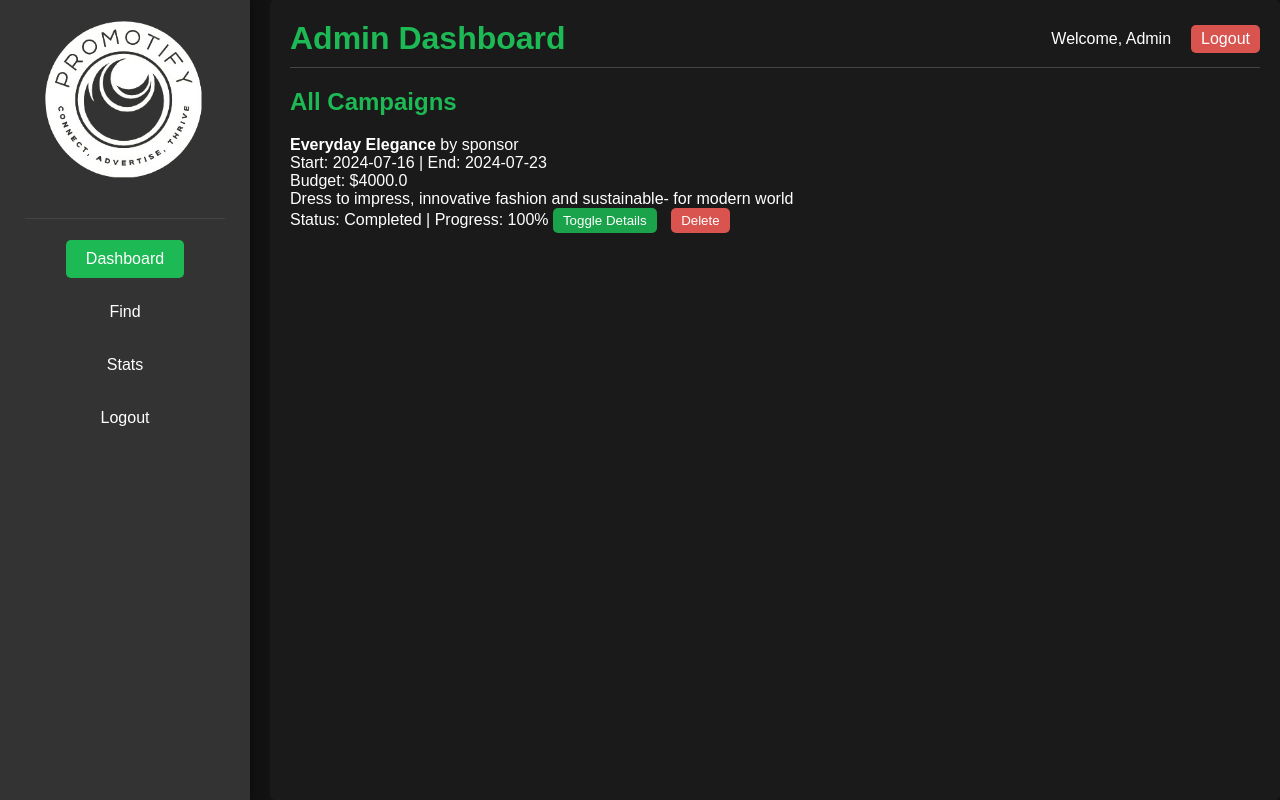
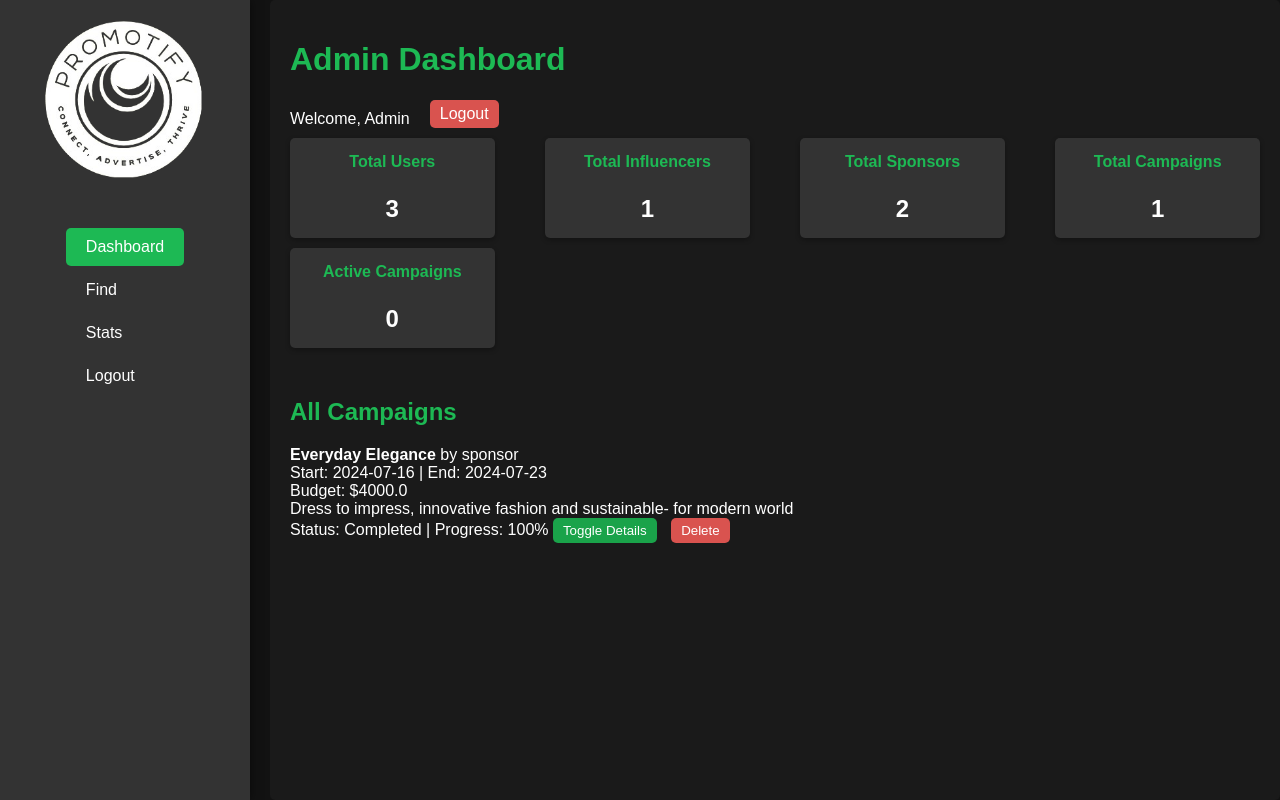
Before and after one commit to Deepesh1604/Promotify, a Flask app: page /adash in a window 1280 px wide. Run offline with Flask 3, Linux system fonts and the light colour scheme; the visitor is signed in with stand-in values (Sample User, id 1); data comes from the database, SQL or seed files in the repository; both versions use the stored data as it was after the commit; data that the repository does not hold is empty.

Commit message:
basicupdates

```diff
--- a/main.py
+++ b/main.py
@@ -1,14 +1,15 @@
 from flask import Flask, render_template, redirect, url_for, request, flash, session
 from flask_sqlalchemy import SQLAlchemy
-from datetime import datetime
+from datetime import datetime , timedelta
 import sqlalchemy
 from sqlalchemy import func
 from sqlalchemy import or_
+import json
 
 app = Flask(__name__)
 app.config['SQLALCHEMY_DATABASE_URI'] = 'sqlite:///app.db'
 app.config['SQLALCHEMY_TRACK_MODIFICATIONS'] = False
-app.config['SECRET_KEY'] = 'your_secret_key'  # Replace with your own secret key
+app.config['SECRET_KEY'] = 'your_secret_key'
 db = SQLAlchemy(app)
 
 ADMIN_EMAIL = 'admin@gmail.com'
@@ -23,6 +24,7 @@ class Influencer(db.Model):
     linkedin = db.Column(db.String(150), unique=True, nullable=True)
     twitter = db.Column(db.String(150), unique=True, nullable=True)
     youtube = db.Column(db.String(150), unique=True, nullable=True)
+    date_joined = db.Column(db.DateTime, default=datetime.utcnow)  # Add this line
     campaigns = db.relationship('Campaign', secondary='application',
                                 primaryjoin="and_(Influencer.id==Application.influencer_id, Application.status=='accepted')",
                                 backref=db.backref('accepted_influencers', lazy='dynamic'))
@@ -33,6 +35,7 @@ class Sponsor(db.Model):
     email = db.Column(db.String(150), unique=True, nullable=False)
     password = db.Column(db.String(150), nullable=False)
     industry = db.Column(db.String(150), nullable=False)
+    date_joined = db.Column(db.DateTime, default=datetime.utcnow)  # Add this line
 
 class Campaign(db.Model):
     id = db.Column(db.Integer, primary_key=True)
@@ -55,7 +58,7 @@ class Application(db.Model):
     id = db.Column(db.Integer, primary_key=True)
     influencer_id = db.Column(db.Integer, db.ForeignKey('influencer.id'), nullable=False)
     campaign_id = db.Column(db.Integer, db.ForeignKey('campaign.id'), nullable=False)
-    status = db.Column(db.String(20), default='pending')  # 'pending', 'accepted', or 'rejected'
+    status = db.Column(db.String(20), default='pending')
     created_at = db.Column(db.DateTime, default=datetime.utcnow)
 
     influencer = db.relationship('Influencer', backref=db.backref('applications', lazy=True))
@@ -63,6 +66,8 @@ class Application(db.Model):
 
     def __repr__(self):
         return f"<Application {self.id}: {self.influencer.username} for {self.campaign.name}>"
+
+# Routing started
 
 @app.route('/')
 def index():
@@ -88,7 +93,7 @@ def spon_logout():
     session.pop('sponsor_logged_in', None)
     session.pop('sponsor_id', None)
     flash('You have been logged out.', 'success')
-    return redirect(url_for('index'))
+    return redirect(url_for('spon_log'))
 
 @app.route('/sreg', methods=['GET', 'POST'])
 def spon_reg():
@@ -172,7 +177,7 @@ def influ_dash(campaign_id=None):
 @app.route('/ilogout')
 def influ_logout():
     session.pop('influencer_id', None)
-    return redirect(url_for('index'))
+    return redirect(url_for('influ_log'))
 
 @app.route('/adash')
 def admin_dash():
@@ -206,31 +211,37 @@ def admin_dash():
         days_passed = (datetime.utcnow().date() - campaign.start_date).days
         campaign.progress = min(max(int((days_passed / total_days) * 100), 0), 100)
 
+    # Calculate stats
+    total_users = Influencer.query.count() + Sponsor.query.count()
+    total_influencers = Influencer.query.count()
+    total_sponsors = Sponsor.query.count()
+    total_campaigns = Campaign.query.count()
+    active_campaigns = Campaign.query.filter(
+        Campaign.start_date <= datetime.utcnow().date(),
+        Campaign.end_date >= datetime.utcnow().date()
+    ).count()
+
+    stats = {
+        'total_users': total_users,
+        'total_influencers': total_influencers,
+        'total_sponsors': total_sponsors,
+        'total_campaigns': total_campaigns,
+        'active_campaigns': active_campaigns
+    }
+
     return render_template('admin_dash.html',
                            campaigns=campaigns,
-                           search_query=search_query)
+                           search_query=search_query,
+                           stats=stats)
 
-# @app.route('/delete_campaign/<int:campaign_id>', methods=['POST'])
-# def delete_campaign(campaign_id):
+# @app.route('/view_campaign/<int:campaign_id>')
+# def view_campaign(campaign_id):
 #     if 'admin_logged_in' not in session or not session['admin_logged_in']:
 #         flash('You need to log in first.', 'error')
 #         return redirect(url_for('admin_log'))
 
 #     campaign = Campaign.query.get_or_404(campaign_id)
-#     db.session.delete(campaign)
-#     db.session.commit()
-#     flash(f'Campaign "{campaign.name}" has been deleted.', 'success')
-#     return redirect(url_for('admin_dash'))
-
-@app.route('/view_campaign/<int:campaign_id>')
-def view_campaign(campaign_id):
-    if 'admin_logged_in' not in session or not session['admin_logged_in']:
-        flash('You need to log in first.', 'error')
-        return redirect(url_for('admin_log'))
-
-    campaign = Campaign.query.get_or_404(campaign_id)
-    return render_template('view_campaign.html', campaign=campaign)
-
+#     return render_template('view_campaign.html', campaign=campaign)
 
 @app.route('/alogin', methods=['GET', 'POST'])
 def admin_log():
@@ -248,6 +259,12 @@ def admin_log():
 
     return render_template('admin_log.html')
 
+
+@app.route('/alogout')
+def admin_logout():
+    session.pop('admin_logged_in', None)
+    flash('You have been logged out.', 'success')
+    return redirect(url_for('admin_log'))
 
 @app.route('/afind')
 def afind():
@@ -278,6 +295,8 @@ def afind():
                            search_query=search_query,
                            filter_options=filter_options)
 
+
+
 @app.route('/remove_sponsor/<int:sponsor_id>', methods=['POST'])
 def remove_sponsor(sponsor_id):
     if 'admin_logged_in' not in session or not session['admin_logged_in']:
@@ -289,7 +308,6 @@ def remove_sponsor(sponsor_id):
     db.session.commit()
     flash(f'Sponsor "{sponsor.username}" has been removed.', 'success')
 
-    # Redirect back to afind with the same search query and filters
     search_query = request.args.get('search', '')
     filter_options = request.args.getlist('filter')
     return redirect(url_for('afind', search=search_query, filter=filter_options))
@@ -305,7 +323,6 @@ def remove_influencer(influencer_id):
     db.session.commit()
     flash(f'Influencer "{influencer.username}" has been removed.', 'success')
 
-    # Redirect back to afind with the same search query and filters
     search_query = request.args.get('search', '')
     filter_options = request.args.getlist('filter')
     return redirect(url_for('afind', search=search_query, filter=filter_options))
@@ -321,17 +338,90 @@ def remove_campaign(campaign_id):
     db.session.commit()
     flash(f'Campaign "{campaign.name}" has been removed.', 'success')
 
-    # Redirect back to afind with the same search query and filters
     search_query = request.args.get('search', '')
     filter_options = request.args.getlist('filter')
     return redirect(url_for('afind', search=search_query, filter=filter_options))
+
+    influencer = Influencer.query.get_or_404(influencer_id)
+    db.session.delete(influencer)
+    db.session.commit()
+    flash(f'Influencer "{influencer.username}" has been removed.', 'success')
+    return redirect(url_for('a_find'))
+
+from sqlalchemy import func, extract
+
+def get_user_growth_data():
+    end_date = datetime.utcnow()
+    start_date = end_date - timedelta(days=180)  # Last 6 months
+
+    new_users = db.session.query(
+        func.strftime('%Y-%m', Influencer.date_joined).label('month'),
+        func.count(Influencer.id).label('count')
+    ).filter(Influencer.date_joined >= start_date).group_by('month').all()
+
+    new_users += db.session.query(
+        func.strftime('%Y-%m', Sponsor.date_joined).label('month'),
+        func.count(Sponsor.id).label('count')
+    ).filter(Sponsor.date_joined >= start_date).group_by('month').all()
+
+    # Process the data into the format needed for the chart
+    months = [start_date + timedelta(days=30*i) for i in range(6)]
+    new_user_data = [sum(nu.count for nu in new_users if nu.month == month.strftime('%Y-%m')) for month in months]
+
+    return {
+        'labels': [month.strftime('%b') for month in months],
+        'new_users': new_user_data,
+    }
+
+# ... (your existing imports and app setup)
+
+def get_user_distribution():
+    influencer_count = Influencer.query.count()
+    sponsor_count = Sponsor.query.count()
+
+    return {
+        'labels': ['Influencers', 'Sponsors'],
+        'data': [influencer_count, sponsor_count]
+    }
+
+def get_campaign_count():
+    active_count = Campaign.query.filter(
+        Campaign.start_date <= datetime.utcnow(),
+        Campaign.end_date >= datetime.utcnow()
+    ).count()
+    completed_count = Campaign.query.filter(
+        Campaign.end_date < datetime.utcnow()
+    ).count()
+    upcoming_count = Campaign.query.filter(
+        Campaign.start_date > datetime.utcnow()
+    ).count()
+
+    return {
+        'labels': ['Active', 'Completed', 'Upcoming'],
+        'data': [active_count, completed_count, upcoming_count]
+    }
+
+def get_top_industries():
+    top_industries = db.session.query(
+        Sponsor.industry,
+        func.count(Sponsor.id).label('count')
+    ).group_by(Sponsor.industry).order_by(func.count(Sponsor.id).desc()).limit(5).all()
+
+    return {
+        'labels': [industry for industry, _ in top_industries],
+        'data': [count for _, count in top_industries]
+    }
+
 @app.route('/astats')
-def astats():
-    if 'admin_logged_in' in session and session['admin_logged_in']:
-        return render_template('astats.html')
-    else:
-        flash('You need to log in first.', 'error')
-        return redirect(url_for('admin_log'))
+def admin_stats():
+    user_distribution = get_user_distribution()
+    campaign_count = get_campaign_count()
+    top_industries = get_top_industries()
+
+    return render_template('astats.html',
+                           user_distribution=json.dumps(user_distribution),
+                           campaign_count=json.dumps(campaign_count),
+                           top_industries=json.dumps(top_industries))
 
 @app.route('/istats')
 def influ_stats():
--- a/static/css/adash.css
+++ b/static/css/adash.css
@@ -4,6 +4,8 @@ body {
     font-family: 'Arial', sans-serif;
     background-color: #121212;
     color: #ffffff;
+    display: flex;
+    height: 100vh;
 }
 
 a {
@@ -44,131 +46,8 @@ h1, h2 {
     display: flex;
     justify-content: space-between;
     align-items: center;
-}
-.sidebar {
-    width: 250px;
-    background-color: #333;
-    box-shadow: 0 0 10px rgba(0, 0, 0, 0.5);
-    position: fixed;
-    height: 100%;
-    padding-top: 20px;
-    box-sizing: border-box;
-}
-
-.logo {
-    width: 200px;
-    margin: 0 auto 30px auto;
-    display: flex;
-    justify-content: center;
-}
-
-.logo img {
-    width: 200px;
-    height: auto;
-}
-
-.sidebar nav ul {
-    list-style: none;
-    padding: 0;
-}
-
-.sidebar nav ul li {
-    padding: 5px 0;
-    text-align: center;
-}
-
-.sidebar nav ul li a {
-    text-decoration: none;
-    color: #ffffff;
-    padding: 10px 20px;
-    display: block;
-    border-radius: 5px;
-    transition: background-color 0.3s;
-}
-
-.sidebar nav ul li a:hover,
-.sidebar nav ul li a.active {
-    background-color: #1db954;
-}
-
-.main-content {
-    margin-left: 270px; /* Adjusted for the sidebar width */
-    padding: 20px;
-    background-color: #1a1a1a;
-    border-radius: 5px;
-
-}
-
-.user-info {
-    display: flex;
-    align-items: center;
-}
-
-.user-info span {
-    margin-right: 20px;
-}
-
-.logout-btn {
-    background-color: #ff5252;
-}
-
-.logout-btn:hover {
-    background-color: #e64545;
-}
-
-.search-container {
-    display: flex;
-    justify-content: space-between;
-    align-items: center;
-    margin-bottom: 20px;
-}
-
-.search-container input {
-    width: 65%;
-    margin-right: 10px;
-}
-
-.search-container button {
-    width: 15%;
-    margin-right: 10px;
-}
-
-.campaign {
-    display: flex;
-    justify-content: space-between;
-    align-items: center;
-    background-color: #2a2a2a;
-    padding: 10px;
-    border-radius: 5px;
-    margin-bottom: 10px;
-}
-
-.campaign span {
-    flex-grow: 1;
-}
-
-.view-btn {
-    padding: 10px 20px;
-    background-color: #1aa34a;
-    border-radius: 5px;
-}
-
-.flag-btn {
-    background-color: #ff5252;
-    padding: 10px 20px;
-    border-radius: 5px;
-}
-
-.flag-btn:hover {
-    background-color: #e64545;
-}
-body {
-    font-family: Arial, sans-serif;
-    margin: 0;
-    background-color: #121212;
-    color: #ffffff;
-    display: flex;
-    height: 100vh;
+    border-bottom: 1px solid #444;
+    padding-bottom: 10px;
 }
 
 .sidebar {
@@ -179,6 +58,9 @@ body {
     flex-direction: column;
     align-items: center;
     padding-top: 20px;
+    height: 100%;
+    position: fixed;
+    box-sizing: border-box;
 }
 
 .logo {
@@ -217,23 +99,11 @@ body {
 
 .main-content {
     flex: 1;
+    margin-left: 270px;
     padding: 20px;
-    overflow-y: auto;
-    /* margin-left: px; */
     background-color: #1a1a1a;
     border-radius: 5px;
-}
-
-header {
-    display: flex;
-    justify-content: space-between;
-    align-items: center;
-    border-bottom: 1px solid #444;
-    padding-bottom: 10px;
-}
-
-header h1 {
-    margin: 0;
+    overflow-y: auto;
 }
 
 .user-info {
@@ -252,10 +122,28 @@ header h1 {
     border-radius: 5px;
     padding: 5px 10px;
     cursor: pointer;
+    margin-bottom: 10px;
 }
 
 .logout-btn:hover {
     background-color: #c9302c;
+}
+
+.search-container {
+    width: 100%;
+    display: flex;
+    justify-content: space-between;
+    align-items: center;
+    margin-bottom: 20px;
+}
+
+.search-container input {
+    width: 100%;
+    margin-right: 10px;
+}
+
+.search-container button {
+    width: 35%;
 }
 
 .section {
@@ -308,3 +196,59 @@ header h1 {
 .remove-btn:hover {
     background-color: #c9302c;
 }
+
+.campaign-details {
+    margin-top: 10px;
+    background-color: #555;
+    padding: 10px;
+    border-radius: 5px;
+}
+.stats-container {
+    display: flex;
+    justify-content: space-between;
+    margin-bottom: 20px;
+    flex-wrap: wrap;
+}
+.stat-box {
+    background-color: #333;
+    border-radius: 5px;
+    padding: 15px;
+    text-align: center;
+    width: 18%;
+    box-shadow: 0 2px 5px rgba(0,0,0,0.3);
+    margin-bottom: 10px;
+}
+
+.stat-box h3 {
+    margin-top: 0;
+    color: #1db954;
+    font-size: 16px;
+}
+
+.stat-box p {
+    font-size: 24px;
+    font-weight: bold;
+    margin-bottom: 0;
+    color: #ffffff;
+}
+
+
+.main-content {
+    flex: 1;
+    margin-left: 270px;
+    padding: 20px;
+    background-color: #1a1a1a;
+    border-radius: 5px;
+    overflow-y: auto;
+    display: flex;
+    flex-direction: column;
+}
+
+.search-container {
+    width: 100%;
+    display: flex;
+    justify-content: space-between;
+    align-items: center;
+    margin-bottom: 20px;
+    margin-top: 20px;
+}
--- a/static/css/afind.css
+++ b/static/css/afind.css
@@ -117,10 +117,13 @@ h1, h2 {
 }
 
 .logout-btn {
+    color: #ffffff;
+    width: 55px;
     background-color: #ff5252;
 }
 
 .logout-btn:hover {
+
     background-color: #e64545;
 }
 
--- a/templates/admin_dash.html
+++ b/templates/admin_dash.html
@@ -17,7 +17,7 @@
             <ul>
                 <li><a href="#" class="active">Dashboard</a></li>
                 <li><a href="{{ url_for('afind') }}">Find</a></li>
-                <li><a href="{{ url_for('astats') }}">Stats</a></li>
+                <li><a href="{{ url_for('admin_stats') }}">Stats</a></li>
                 <li><a href="{{ url_for('admin_log') }}">Logout</a></li>
             </ul>
         </nav>
@@ -39,6 +39,30 @@
                 {% endfor %}
             {% endif %}
         {% endwith %}
+
+        <div class="stats-container">
+            <div class="stat-box">
+                <h3>Total Users</h3>
+                <p>{{ stats.total_users }}</p>
+            </div>
+            <div class="stat-box">
+                <h3>Total Influencers</h3>
+                <p>{{ stats.total_influencers }}</p>
+            </div>
+            <div class="stat-box">
+                <h3>Total Sponsors</h3>
+                <p>{{ stats.total_sponsors }}</p>
+            </div>
+            <div class="stat-box">
+                <h3>Total Campaigns</h3>
+                <p>{{ stats.total_campaigns }}</p>
+            </div>
+            <div class="stat-box">
+                <h3>Active Campaigns</h3>
+                <p>{{ stats.active_campaigns }}</p>
+            </div>
+        </div>
+
         <!-- <div class="search-container">
             <form action="{{ url_for('admin_dash') }}" method="GET">
                 <input type="text" name="search" placeholder="Search campaigns or sponsors..." value="{{ search_query }}">
--- a/templates/afind.html
+++ b/templates/afind.html
@@ -17,7 +17,7 @@
             <ul>
                 <li><a href="{{ url_for('admin_dash') }}">Dashboard</a></li>
                 <li><a href="#" class="active">Find</a></li>
-                <li><a href="{{ url_for('astats') }}">Stats</a></li>
+                <li><a href="{{ url_for('admin_stats') }}">Stats</a></li>
                 <li><a href="{{ url_for('admin_log') }}">Logout</a></li>
             </ul>
         </nav>
--- a/templates/spon_camp.html
+++ b/templates/spon_camp.html
@@ -22,7 +22,7 @@
 
         <form method="POST" action="{{ url_for('spon_camp') }}">
             <div class="form-group">
-                <label for="name">Campaign Name:</label>
+                <label for="name">Company Name:</label>
                 <input type="text" id="name" name="name" required>
             </div>
             <div class="form-group">
```
Also changed, not shown: templates/astats.html (+73 -44 lines), instance/app.db.
